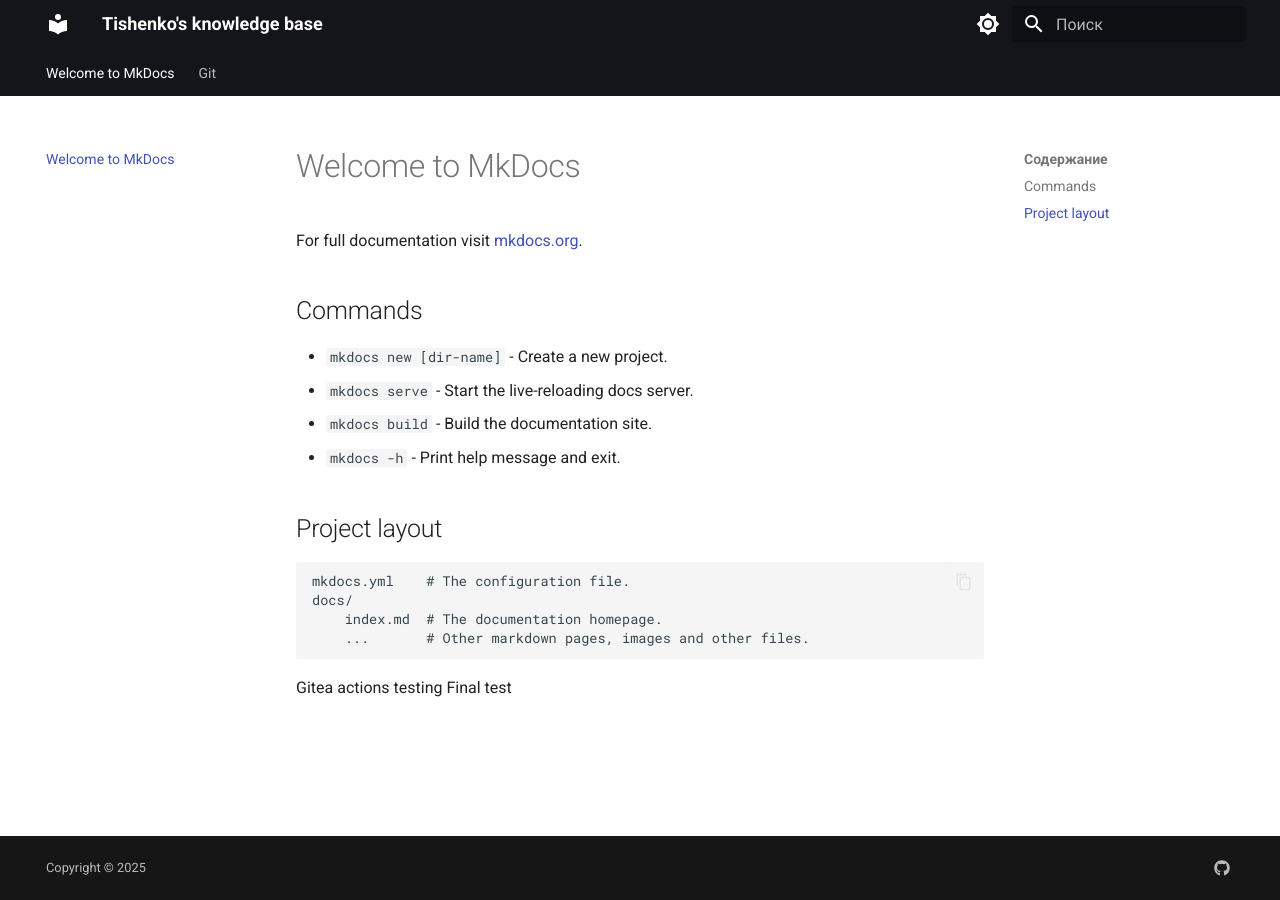
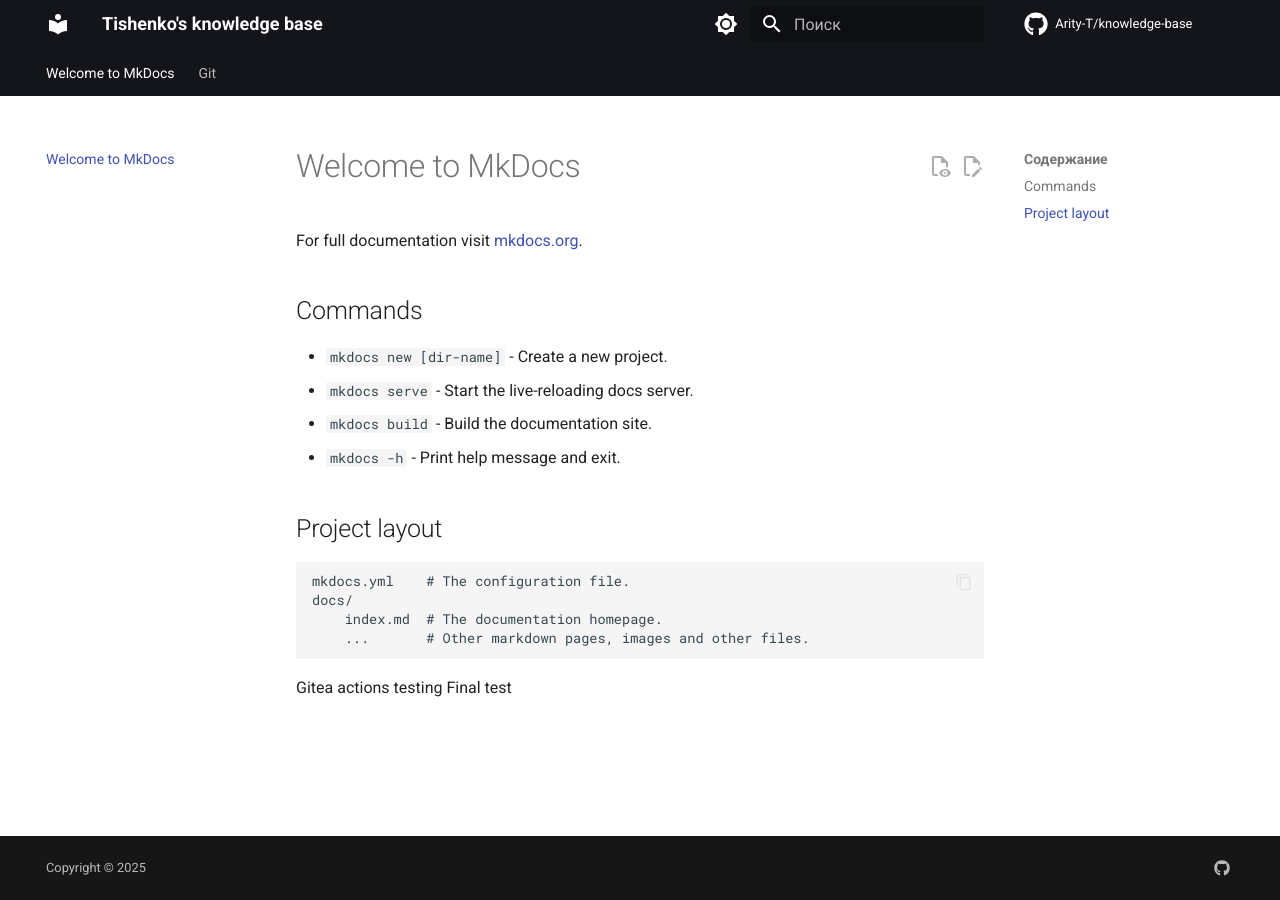
Before and after one commit to Arity-T/knowledge-base, an MkDocs documentation site: the page built from docs/index.md, in a window 1280 px wide. Built offline with MkDocs 1.6.1 and Material for MkDocs 9.7.7, drawn with Linux system fonts in a browser that asks for light colours; comment, search, counter and statistics services are not loaded.

Commit message:
Добавил GitHub

```diff
--- /dev/null
+++ b/docs/stylesheets/extra.css
@@ -0,0 +1,3 @@
+.md-source__facts {
+    display: none;
+}
--- a/mkdocs.yml
+++ b/mkdocs.yml
@@ -1,16 +1,23 @@
 site_name: Tishenko's knowledge base
 site_url: https://kb.tishenko.dev
 copyright: Copyright &copy; 2025
+repo_url: https://github.com/Arity-T/knowledge-base
+repo_name: Arity-T/knowledge-base
+edit_uri: edit/main/docs/
 theme:
   name: material
   language: ru
   favicon: assets/favicon.ico
 
+  icon:
+    repo: fontawesome/brands/github
+
   features:
     - navigation.instant
     - navigation.tabs
-
     - content.code.copy
+    - content.action.edit
+    - content.action.view
 
   palette:
     # Palette toggle for light mode
@@ -46,3 +53,6 @@
       slugify: !!python/object/apply:pymdownx.slugs.slugify
         kwds:
           case: lower
+
+extra_css:
+  - stylesheets/extra.css
```
